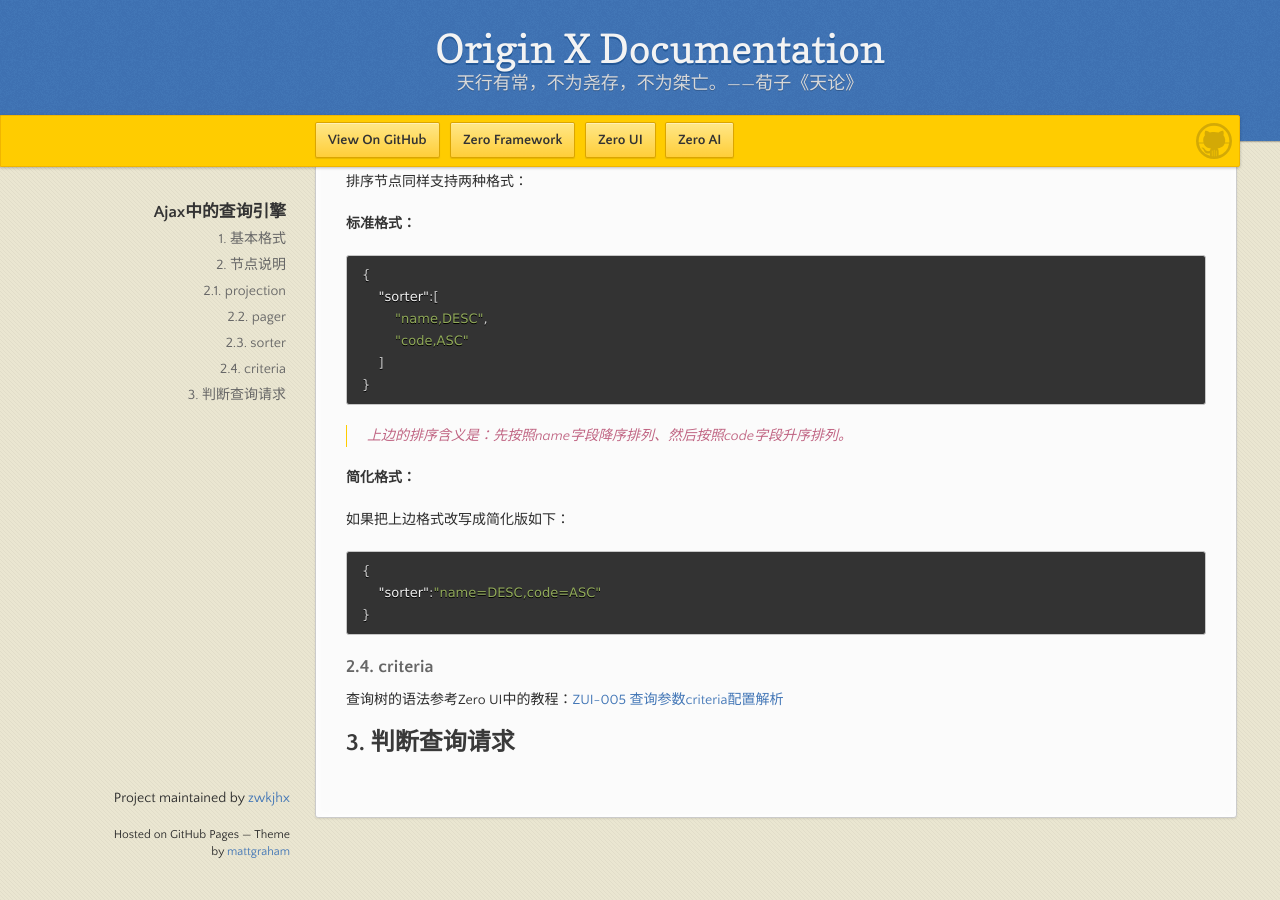
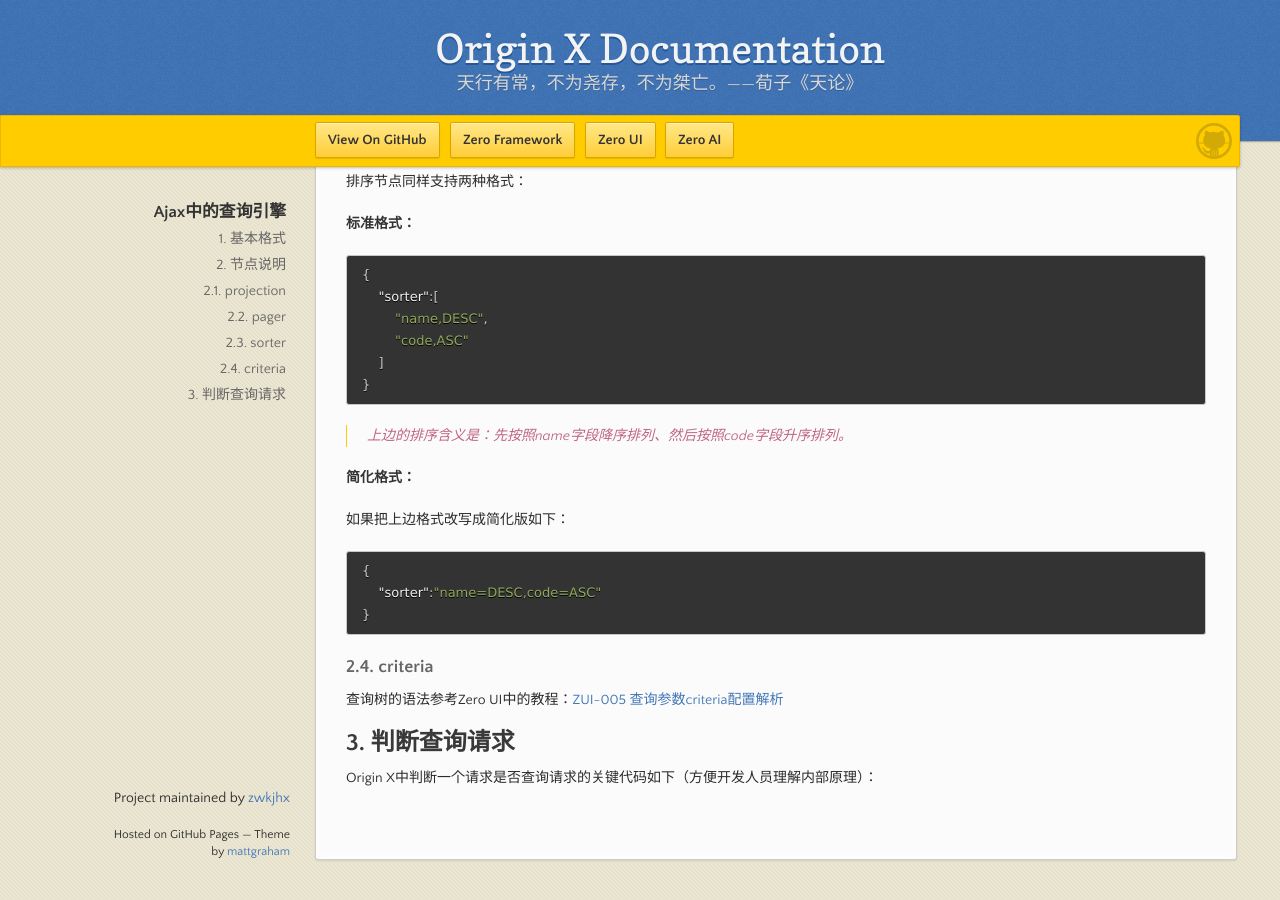
Before and after one commit to zwkjhx/ox-doc, a Jekyll site: the page built from specification/3-origin-xgui-fan/spo-007-ajaxzhong-de-cha-xun-yin-qing.md, in a window 1280 px wide and 900 px high, scrolled down 1707 px. Built offline with Jekyll 4.4.1, drawn with Linux system fonts in a browser that asks for light colours; our own code applies the rules of GitHub Pages for plain Markdown files; before the commit the page ends 2565 px from its top, so only the background shows below that.

Commit message:
Updates specification/3-origin-xgui-fan/spo-007-ajaxzhong-de-cha-xun-yin-qing.md
Auto commit by GitBook Editor

```diff
--- a/specification/3-origin-xgui-fan/spo-007-ajaxzhong-de-cha-xun-yin-qing.md
+++ b/specification/3-origin-xgui-fan/spo-007-ajaxzhong-de-cha-xun-yin-qing.md
@@ -109,3 +109,5 @@
 查询树的语法参考Zero UI中的教程：[ZUI-005 查询参数criteria配置解析](/zero-ui/1-zero-uiji-ben-jiao-cheng/zui-005-cha-xun-can-shu-criteria-pei-zhi-jie-xi.html)
 
 ## 3. 判断查询请求
+
+Origin X中判断一个请求是否查询请求的关键代码如下（方便开发人员理解内部原理）：
```
